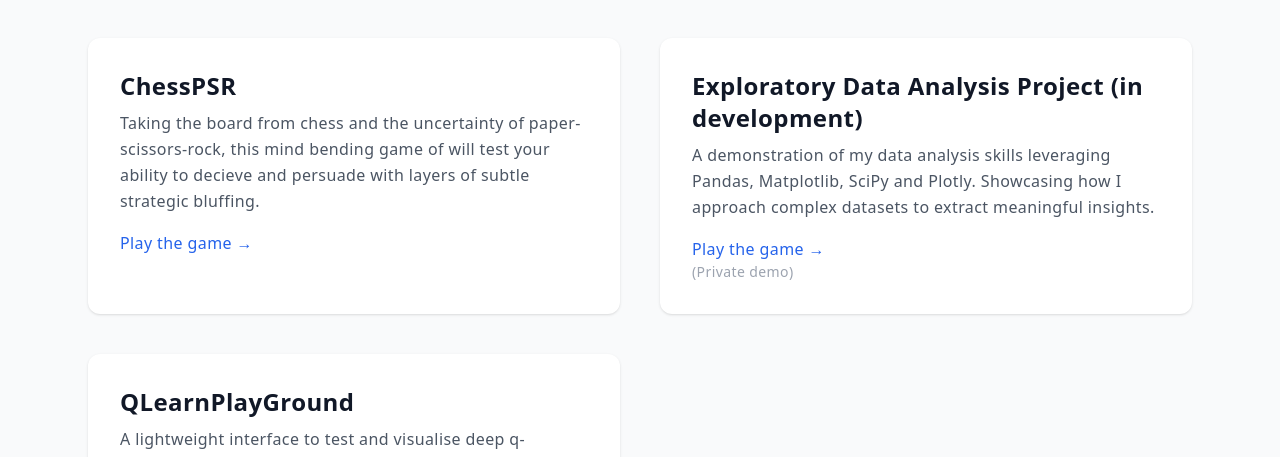
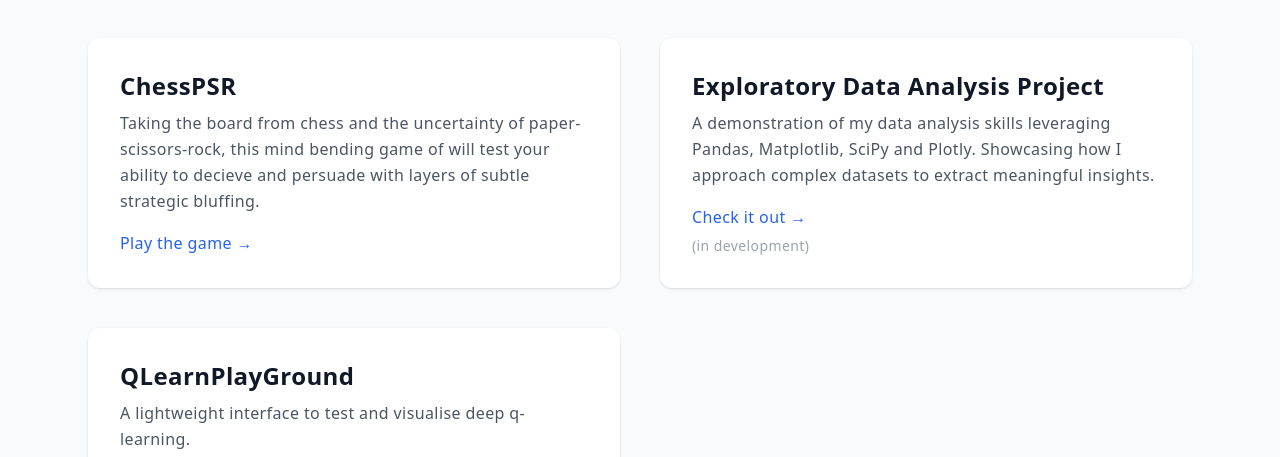
Before and after one commit to rorzor/me, a plain HTML site: page index.html in a window 1280 px wide. Shown: the part 736-1193 px from the top of the page. Drawn offline with nearby package versions, Linux system fonts and the light colour scheme.

Commit message:
fixed message

```diff
--- a/index.html
+++ b/index.html
@@ -74,15 +74,15 @@
         <!-- Exploratory Data Analysis -->
         <div class="bg-white rounded-xl shadow hover:shadow-lg transition p-8 flex flex-col justify-between">
           <div>
-            <h3 class="text-2xl font-semibold mb-2">Exploratory Data Analysis Project (in development)</h3>
+            <h3 class="text-2xl font-semibold mb-2">Exploratory Data Analysis Project</h3>
             <p class="mb-4 text-gray-600">
               A demonstration of my data analysis skills leveraging Pandas, Matplotlib, SciPy and Plotly. Showcasing how I approach complex datasets to extract meaningful insights.
             </p>
             <a href="https://rorzor.github.io/EDA-AI-ML-DS-Job_Salary/" target="_blank" class="text-blue-600 font-medium hover:underline flex items-center">
-            Play&nbsp;the&nbsp;game&nbsp;→
+            Check&nbsp;it&nbsp;out&nbsp;→
           </a>
           </div>
-          <span class="text-sm text-gray-400">(Private demo)</span>
+          <span class="text-sm text-gray-400">(in development)</span>
         </div>
 
         <!-- Template for Additional Projects -->
```
